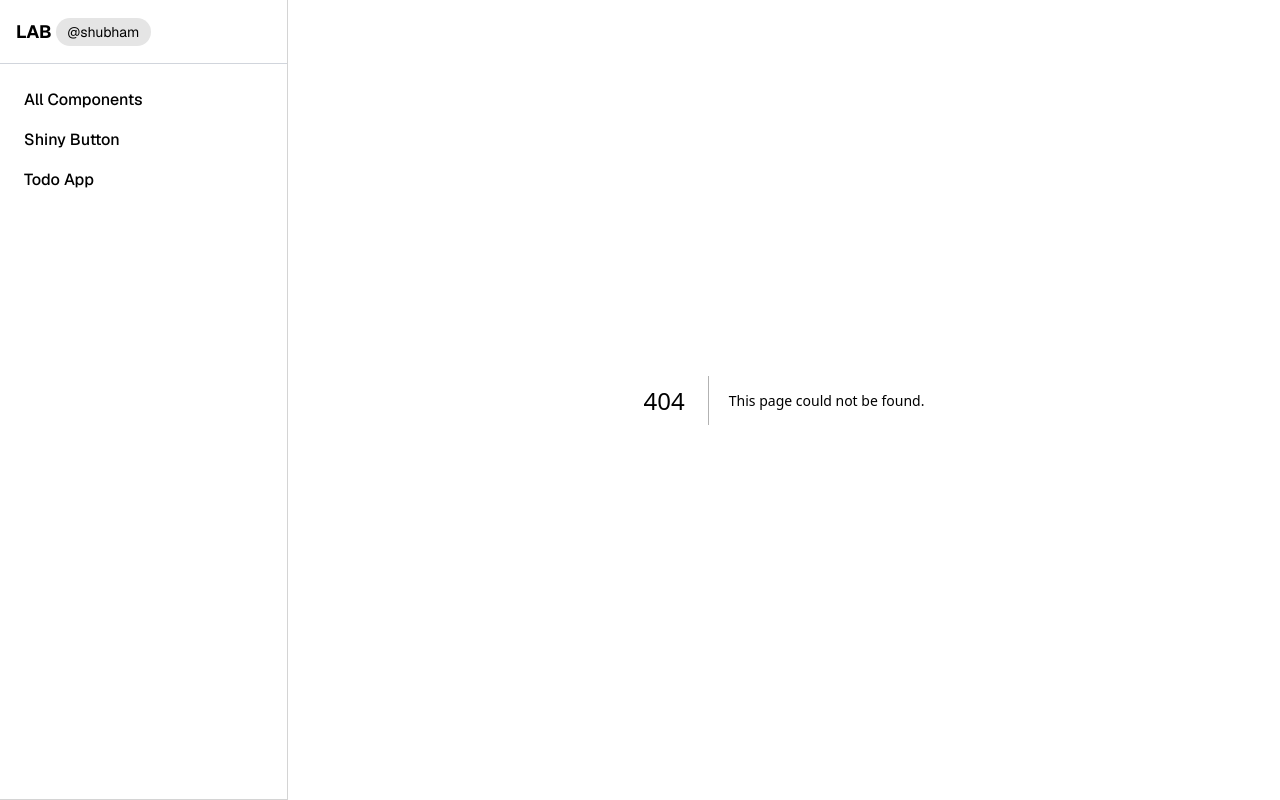
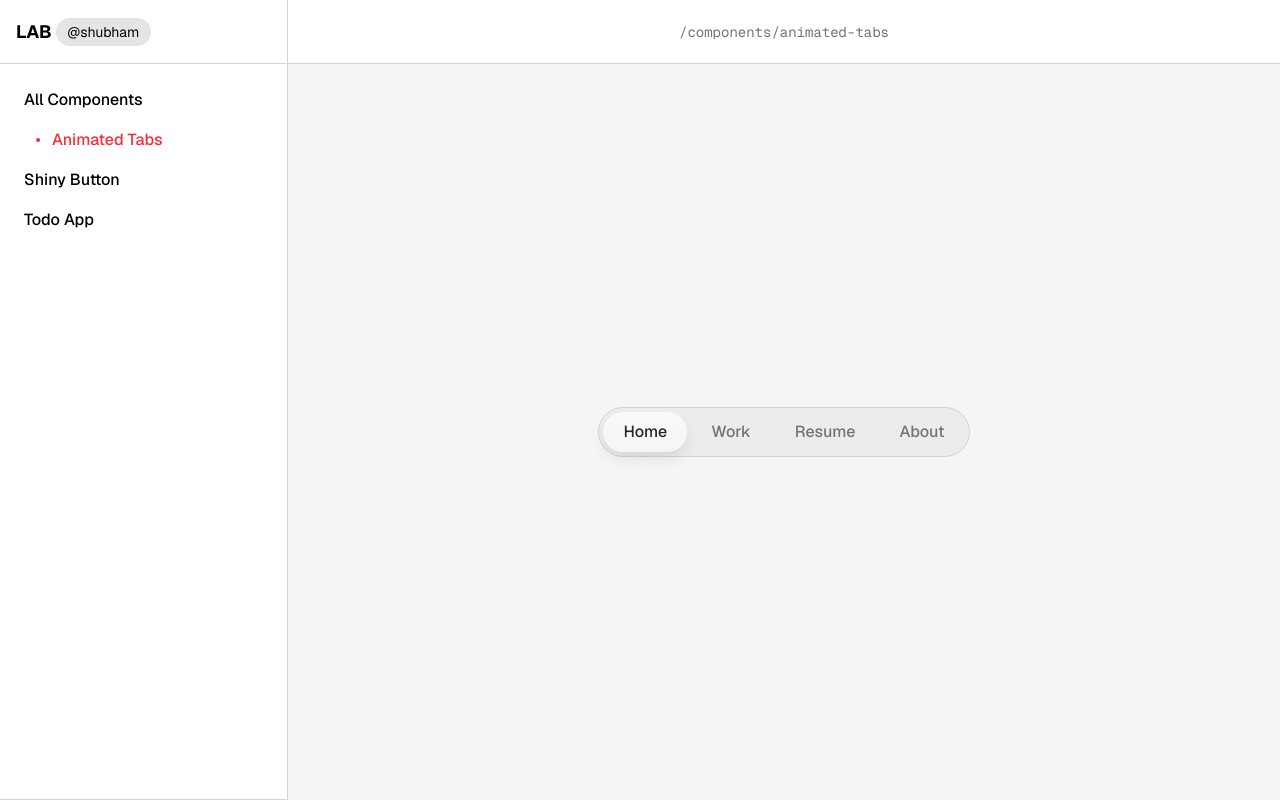
Before and after one commit to Shubham-yelekar/lab, a Next.js app: page /components/animated-tabs in a window 1280 px wide. Before the commit this address had no page. Built offline with nearby package versions, Linux system fonts and the light colour scheme.

Commit message:
Animated text added

```diff
--- /dev/null
+++ b/src/app/components/animated-tabs/AnimatedTabs.tsx
@@ -0,0 +1,50 @@
+"use client";
+import React, { useState } from "react";
+import { clsx } from "clsx";
+import { motion } from "motion/react";
+
+let tabs = [
+  { id: "home", label: "Home" },
+  { id: "work", label: "Work" },
+  { id: "resume", label: "Resume" },
+  { id: "about", label: "About" },
+];
+
+const AnimatedTabs = () => {
+  let [activeTab, setActiveTab] = useState(tabs[0].id);
+  return (
+    <div className="bg-neutral-100 h-[100%] flex flex-col items-center justify-center ">
+      <div className="flex space-x-1 bg-[#ececec] p-1 border-1 border-neutral-300 rounded-full">
+        {tabs.map((tab) => (
+          <button
+            key={tab.id}
+            onClick={() => setActiveTab(tab.id)}
+            className={clsx(
+              "relative rounded-full px-5 py-2 text-md cursor-pointer text-neutral-500 font-medium transition-all duration-500",
+              {
+                "text-neutral-800": activeTab === tab.id,
+                "hover:text-neutral-400": activeTab !== tab.id,
+              }
+            )}
+          >
+            {activeTab === tab.id && (
+              <motion.div
+                layoutId="active-pill"
+                className="absolute inset-0 bg-gradient-to-b from-neutral-50 to-neutral-100 shadow-[0px_8px_16px_-2px_rgba(0,_0,_0,_0.1)] "
+                style={{
+                  borderRadius: 9999,
+                }}
+                transition={{
+                  duration: 0.5,
+                }}
+              />
+            )}
+            <span className="relative z-10">{tab.label}</span>
+          </button>
+        ))}
+      </div>
+    </div>
+  );
+};
+
+export default AnimatedTabs;
--- /dev/null
+++ b/src/app/components/animated-tabs/page.tsx
@@ -0,0 +1,14 @@
+import React from "react";
+
+import AnimatedTabs from "./AnimatedTabs";
+
+const page = () => {
+  return (
+    <div className="relative" style={{ height: "calc(100vh - 4rem)" }}>
+      <AnimatedTabs />
+      {/* <Info /> */}
+    </div>
+  );
+};
+
+export default page;
--- a/src/app/page.tsx
+++ b/src/app/page.tsx
@@ -9,7 +9,7 @@ export default function Home() {
       <div className="p-4 w-full h-16 border-b-1 border-neutral-300 flex items-center justify-center ">
         <h2 className="font-medium text-mds">All Components</h2>
       </div>
-      <div className="grid grid-cols-4 p-8 gap-4">
+      <div className="grid grid-cols-2 p-4 md:grid-cols-4 md:p-8 gap-4">
         {pageLinks.map((page, id) => {
           if (page.name !== "All Components") {
             return (
--- a/src/app/ui/Links.ts
+++ b/src/app/ui/Links.ts
@@ -2,6 +2,10 @@ export const pageLinks = [
   {
     name: "All Components",
     href: "/",
+  },
+  {
+    name: "Animated Tabs",
+    href: "/components/animated-tabs",
   },
   {
     name: "Shiny Button",
--- a/src/app/ui/sidenav.tsx
+++ b/src/app/ui/sidenav.tsx
@@ -37,6 +37,7 @@ export default function SideNav() {
         {pageLinks.map((page, id) => (
           <Link
             key={`${page.name}-page`}
+            onClick={() => setToggleMenu(false)}
             href={page.href}
             className={clsx(
               "p-2 font-medium flex group transition-all duration-300",
```
